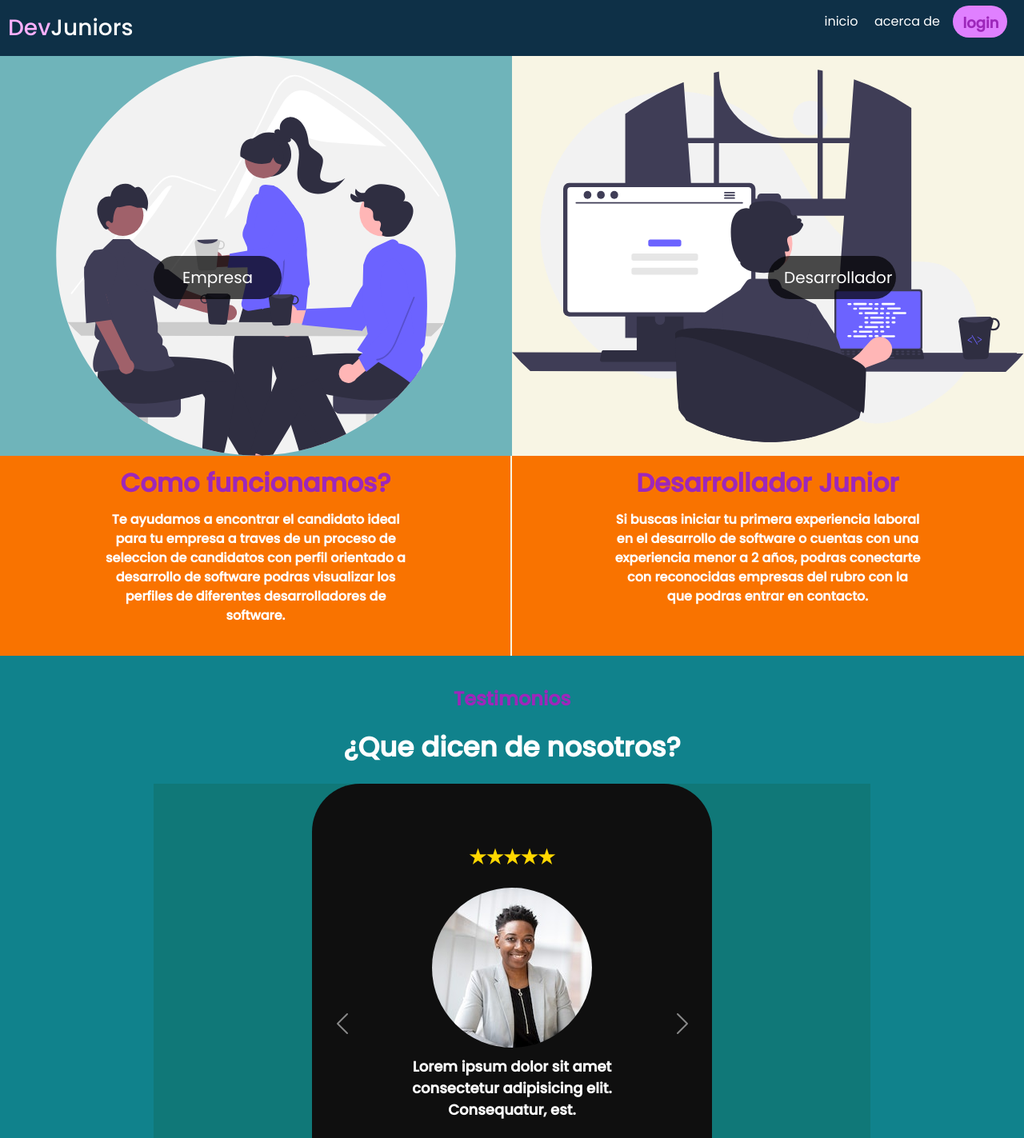
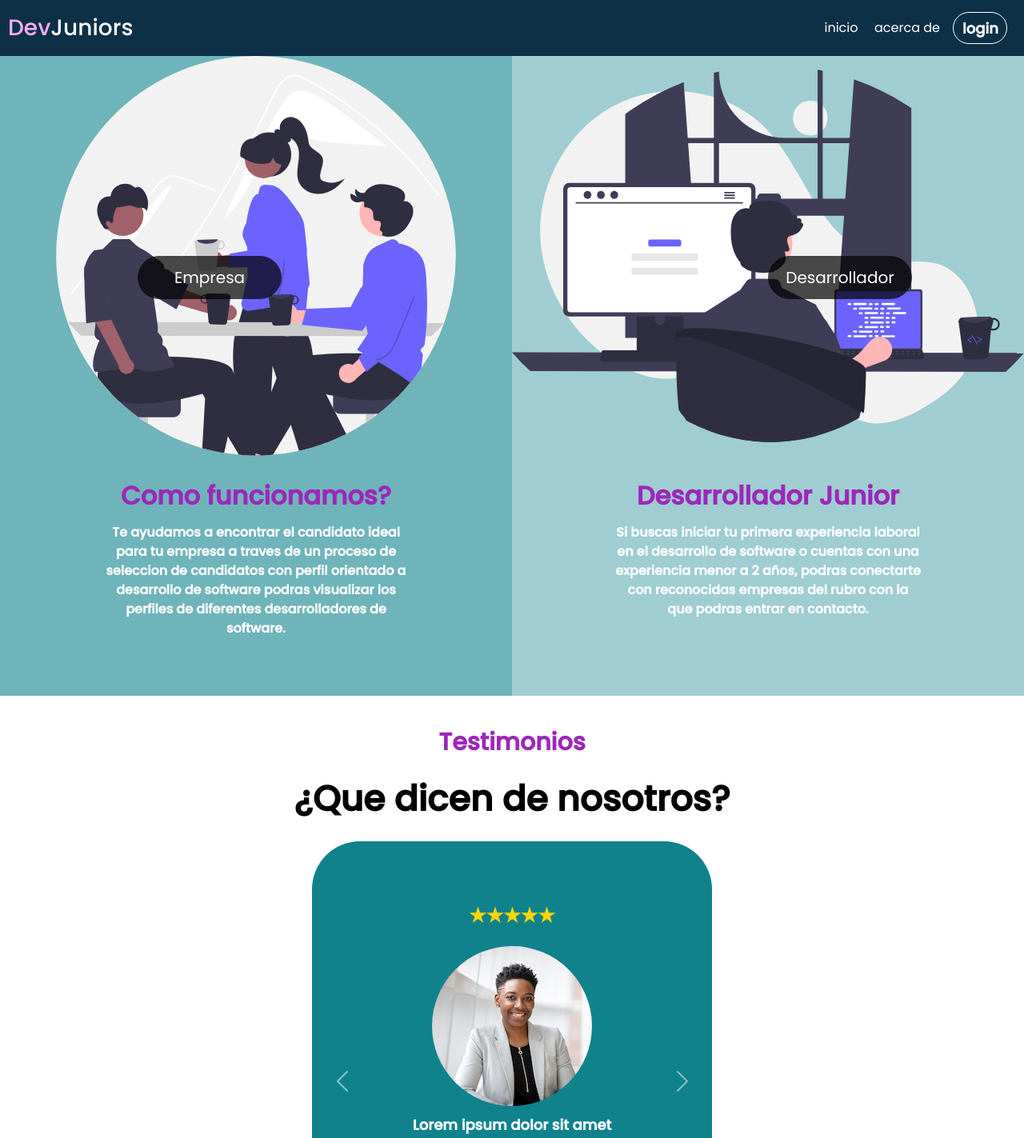
Before and after one commit to Sebastian-123-web/codeJunior, a React (Create React App) app: page / in a window 1280 px wide. Shown: the top 1423 px of the page at 80% size. Built offline with nearby package versions, Linux system fonts and the light colour scheme.

Commit message:
cambios jorge

```diff
--- a/src/components/Home/HeaderHome/HeaderHome.css
+++ b/src/components/Home/HeaderHome/HeaderHome.css
@@ -34,6 +34,7 @@
     justify-content: space-evenly;
     align-items: center;
     width: 280px;
+    margin: 0;
     margin-right: 8px;
 }
 
@@ -56,16 +57,24 @@
     color: #9D27BA
 }
 
+.target-btn{
+    text-decoration: none;
+    cursor: pointer;
+}
+
 .btn-navigator{
-    background-color: #E080FF;
+    background-color: transparent;
+    border: 1px solid #fff;
     font-size: 18px;
     font-weight: bold;
     width: 68px;
     height: 40px;
     padding: 8px 12px;
     border-radius: 20px;
-    border: none;
-    color: #9D27BA;
+    color: #fff;
+    display: flex;
+    justify-content: center;
+    align-items: center;
 }
 
 .btn-navigator:hover{
--- a/src/components/Home/HeaderHome/HeaderHome.jsx
+++ b/src/components/Home/HeaderHome/HeaderHome.jsx
@@ -11,7 +11,7 @@ const HeaderHome = () => {
                     <ul className="navigator-list">
                         <li className="navigator-item"><Link className="target" to="/" target="_self">inicio</Link></li>
                         <li className="navigator-item"><Link className="target" to="/" target="_self">acerca de</Link></li>
-                        <li className="navigator-item"><Link to="/login" ><button className="btn-navigator">login</button></Link></li>
+                        <li className="navigator-item"><Link className="target-btn" to="/login" ><button className="btn-navigator">login</button></Link></li>
                     </ul>
                 </nav>
             </header>
--- a/src/components/Home/LoginHome/LoginHome.css
+++ b/src/components/Home/LoginHome/LoginHome.css
@@ -58,7 +58,7 @@
 .container-left p{
     color: #fff;
     margin: 0;
-    padding: 18px;
+    padding: 18px 0;
 }
 
 .here, .home{
@@ -68,6 +68,10 @@
 .container__form{
     width: 100%;
     height: 60%;
+    display: flex;
+    flex-direction: column;
+    justify-content: flex-start;
+    align-items: center;
 }
 
 .container__inputs{
@@ -75,29 +79,34 @@
     display: flex;
     flex-wrap: wrap;
     justify-content: center;
+    align-items: center;
     margin-bottom: 20px;
 }
 
+.container__inputs p{
+    padding: 10px 0;
+}
+
 .container-select{
-    width: 90%;
+    width: 80%;
     height: 18%;
     padding: 6px 10px;
     border-radius: 20px;
     border: none;
+    margin: 10px 0;
 }
 
 .user__label--1, .password__label--2{
-    width: 100%;
+    width: 80%;
     height: 18%;
-
+    margin: 10px 0;
 }
 .user, .pswd{
     display: block;
-    width: 80%;
+    width: 100%;
     border: 2px solid #C4C4C4;
     padding: 6px 10px;
     border-radius: 20px;
-    margin: 20px;
 }
 .user:hover, .pswd:hover{
     border: 2px solid #580AAF;
--- a/src/components/Home/MainHome/MainHome.css
+++ b/src/components/Home/MainHome/MainHome.css
@@ -30,10 +30,11 @@
 
 .principal > .img-container:nth-child(2){
     background-color: #F8F5E4;
+    background-color: rgb(16,130,140,0.4);
 }
 
 .btn-1-principal{
-    width: 160px;
+    width: 180px;
     padding: 12px 20px;
     border: none;
     font-size: 20px;
@@ -53,7 +54,7 @@
 }
 
 .btn-2-principal{
-    width: 160px;
+    width: 180px;
     padding: 12px 20px;
     border: none;
     font-size: 20px;
@@ -82,12 +83,11 @@
     display: flex;
     flex-wrap: wrap;
     justify-content: center;
-    background-color: rgb(249,115,0);
 }
 
 .content-left, .content-rigth{
-    width: calc( 50% - 1px );
-    height: 250px;
+    width: 50%;
+    height: 300px;
     min-width: 310px;
     display: flex;
     align-items: center;
@@ -95,9 +95,6 @@
     flex-direction: column;
 }
 
-.content-left{
-    border-right: 2px solid #F8F5E4;
-}
 
 .content-title{
     width: 70%;
@@ -107,36 +104,45 @@
     font-weight: bolder;
 }
 
+.content-title-1{
+    background-color: rgb(16,130,140,0.6);
+}
+
+.content-title-2{
+    background-color: rgb(16,130,140,0.4);
+}
+
 .content-text{
     width: 60%;
     margin: 0;
     height: 200px;
-    color: #fff;
+    color: #FFF;
     font-weight: bolder;
 }
 
 .testimonials{
     width: 100%;
     height: auto;
-    padding: 30px 0;
+    padding-top: 30px;
+    padding-bottom: 60px;
     display: flex;
     flex-direction: column;
     align-items: center;
-    background-color: #10828c;
+    background-color: #FFF;
 }
 
 .testimonials h2{
     color: #9D27BA;
     text-align: center;
     margin: 10px 0;
-    font-size: 24px;
+    font-size: 30px;
     font-weight: bolder;
 }
 
 .testimonials p{
-    color: #fff;
+    color: #000;
     text-align: center;
-    font-size: 34px;
+    font-size: 44px;
     margin-top: 10px;
     margin-bottom: 20px;
     font-weight: bolder;
@@ -151,7 +157,6 @@
     align-items: center;
     position: relative;
     /*overflow: hidden;*/
-    background-color: rgb(16,120,120);
 
 }
 
@@ -176,7 +181,7 @@
     flex-direction: column;
     justify-content: center;
     align-items: center;
-    background-color: #0f0f0f;
+    background-color: #10828C;
 }
 
 .testimonials .cards p{
--- a/src/components/Home/MainHome/MainHome.jsx
+++ b/src/components/Home/MainHome/MainHome.jsx
@@ -25,12 +25,12 @@ const MainHome = () => {
 
                 </section>
                 <section className="content">
-                    <div className="content-left">
-                        <h2 className="content-title">Como funcionamos?</h2>
+                    <div className="content-left content-title-1">
+                        <h2 className="content-title ">Como funcionamos?</h2>
                         <p className="content-text">Te ayudamos a encontrar el candidato ideal para tu empresa a traves de un proceso de seleccion de candidatos con perfil orientado a desarrollo de software podras visualizar los perfiles de diferentes desarrolladores de software.</p>
                     </div>
-                    <div className="content-rigth">
-                        <h2 className="content-title">Desarrollador Junior</h2>
+                    <div className="content-rigth content-title-2">
+                        <h2 className="content-title ">Desarrollador Junior</h2>
                         <p className="content-text">Si buscas iniciar tu primera experiencia laboral en el desarrollo de software o cuentas con una experiencia menor a 2 años, podras conectarte con reconocidas empresas del rubro con la que podras entrar en contacto.</p>
                     </div>
                 </section>
```
